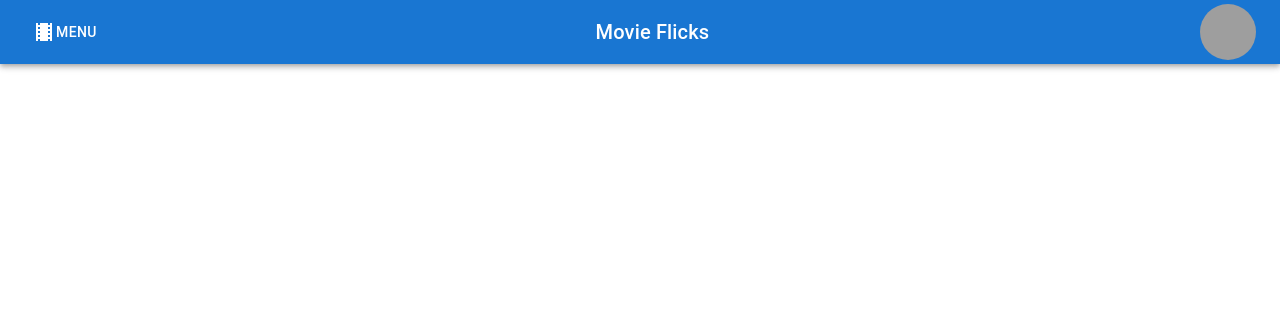
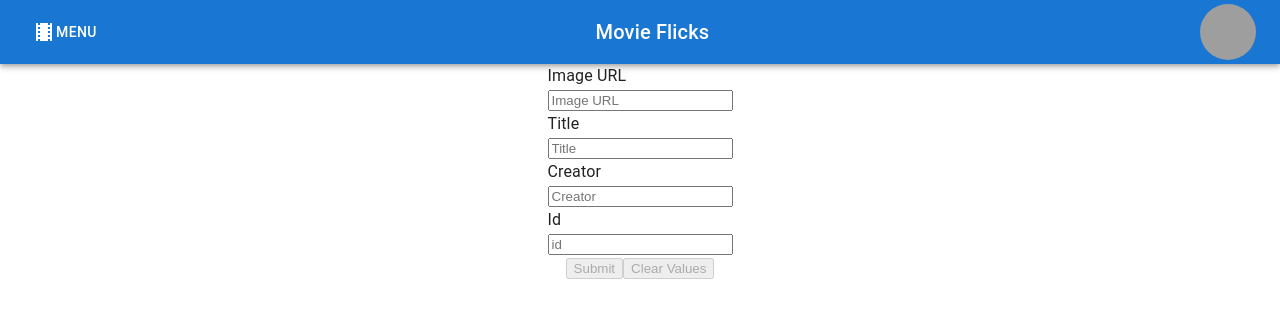
Before and after one commit to justinmorales1/movie-flicks, a React (Create React App) app: page /update-home-page in a window 1280 px wide. Before the commit this address had no page. Shown: the top 318 px of the page. Built offline with nearby package versions, Linux system fonts and the light colour scheme; grey boxes are pictures that could not be loaded; the HTML template or start-up script is replaced by a standard one.

Commit message:
Adding page to update home page

```diff
--- a/src/App.js
+++ b/src/App.js
@@ -14,6 +14,7 @@ import CreateAccount from "./components/CreateAccount";
 import Account from "./components/Account";
 import MovieReviews from "./components/MovieReviews";
 import Forum from "./components/Forum";
+import UpdateHomePage from "./components/UpdateHomePage";
 
 const App = () => {
     return (
@@ -31,6 +32,7 @@ const App = () => {
                         <Route path="/account" element={<Account/>} />
                         <Route path="/movie-reviews" element={<MovieReviews />} />
                         <Route path="/forum" element={<Forum />} />
+                        <Route path="/update-home-page" element={<UpdateHomePage />} />
                     </Routes>
                 </BrowserRouter>
             {/*</Box>*/}
--- a/src/components/AppBarHeader.jsx
+++ b/src/components/AppBarHeader.jsx
@@ -59,6 +59,8 @@ const AppBarHeader = () => {
                     <Link to="/account" style={{ textDecoration: 'none' }}><MenuItem onClick={handleClose}> Account </MenuItem></Link>
                     <Link to="/movie-reviews" style={{ textDecoration: 'none' }}><MenuItem onClick={handleClose}> Movie Reviews </MenuItem></Link>
                     <Link to="/forum" style={{ textDecoration: 'none' }}><MenuItem onClick={handleClose}> Forum </MenuItem></Link>
+                    <Link to="/update-home-page" style={{ textDecoration: 'none' }}><MenuItem onClick={handleClose}> Update Home Page </MenuItem></Link>
+
                 </Menu>
                 <Typography variant="h6" color="inherit"   className={classes.title}>
                     Movie Flicks
--- /dev/null
+++ b/src/components/UpdateHomePage.jsx
@@ -0,0 +1,75 @@
+import React from 'react';
+import {createNewAccount} from "../redux/actions/accounts";
+import {Grid} from "@mui/material";
+import {Field, reduxForm} from "redux-form";
+
+const UpdateHomePage = ({pristine, submitting, handelSubmit, reset}) => {
+    return (
+        <>
+            <form onSubmit={handelSubmit}>
+                <Grid
+                    container
+                    spacing={0}
+                    direction="column"
+                    alignItems="center"
+                    justifyContent="center"
+                >
+                    <div>
+                        <label> Image URL </label>
+                        <div>
+                            <Field
+                                name="image"
+                                component="input"
+                                type="text"
+                                placeholder="Image URL"
+                            />
+                        </div>
+                    </div>
+                    <div>
+                        <label> Title </label>
+                        <div>
+                            <Field
+                                name="title"
+                                component="input"
+                                type="text"
+                                placeholder="Title"
+                            />
+                        </div>
+                    </div>
+                    <div>
+                        <label> Creator </label>
+                        <div>
+                            <Field
+                                name="author"
+                                component="input"
+                                type="email"
+                                placeholder="Creator"
+                            />
+                        </div>
+                    </div>
+                    <div>
+                        <label>Id</label>
+                        <div>
+                            <Field
+                                name="id"
+                                component="input"
+                                type="text"
+                                placeholder="id"
+                            />
+                        </div>
+                    </div>
+                    <div>
+                        <button type="submit" disabled={pristine || submitting}>Submit</button>
+                        <button type="button" disabled={pristine || submitting} onClick={reset}>
+                            Clear Values
+                        </button>
+                    </div>
+                </Grid>
+            </form>
+        </>
+    )
+}
+
+export default reduxForm({
+    form: 'updateHomePage', // a unique identifier for this form
+})(UpdateHomePage);
```
